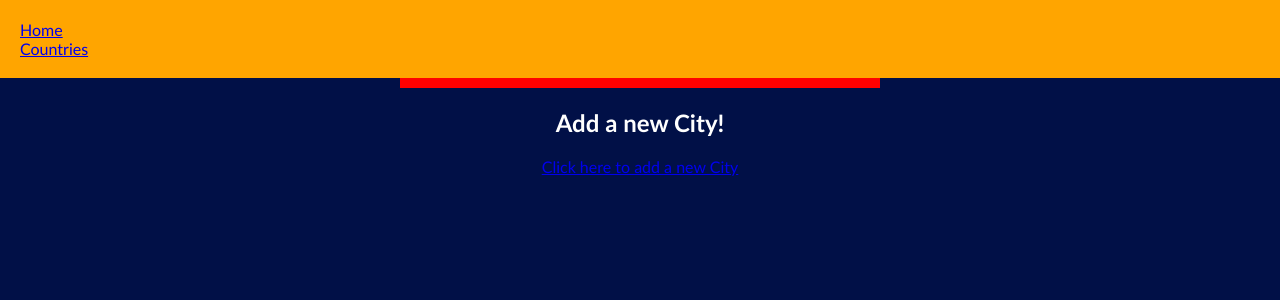
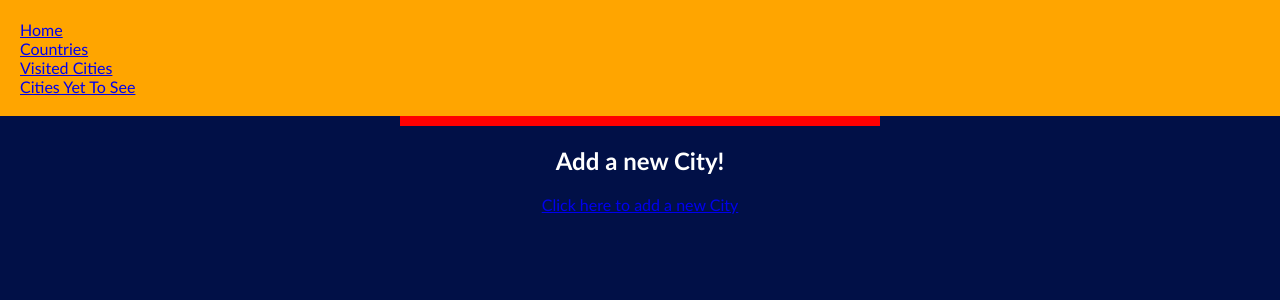
Before and after one commit to Naefunn/Apps_around_the_World, a Flask app: page /countries/1/cities in a window 1280 px wide. Shown: the top 300 px of the page. Run offline with Flask 2, Linux system fonts and the light colour scheme; data that the repository does not hold is empty; some libraries are stand-ins or nearby versions.

Commit message:
delete city function fixed

```diff
--- a/controllers/city_controller.py
+++ b/controllers/city_controller.py
@@ -32,8 +32,19 @@ def create_city(id):
     return redirect(f'/countries/{id}/cities')
 
 
-@cities_blueprint.route("/countries/<id>/cities/delete", methods=['POST'])
+@cities_blueprint.route("/cities/<id>/delete", methods=['POST'])
 def delete_city(id):
     city = city_repository.select(id)
-    city_repository.delete(city)
-    return redirect(f'/countries/{id}/cities')
+    city_repository.delete(city.id)
+    return redirect(f'/countries')
+
+@cities_blueprint.route('/cities/visited')
+def show_visited_cities():
+    cities = city_repository.show_visited()
+    return render_template('cities/visited.html', all_cities = cities)
+
+
+@cities_blueprint.route('/cities/notvisited')
+def show_not_visited_cities():
+    cities = city_repository.show_not_visited()
+    return render_template('cities/notvisited.html', all_cities = cities)
--- a/repositories/city_repository.py
+++ b/repositories/city_repository.py
@@ -17,14 +17,14 @@ def select_by_country(country_id):
 
 
 def select(id):
-    cities = []
+    city = None
     sql = "SELECT * FROM cities WHERE id = %s"
     values = [id]
     results = run_sql(sql, values)
-    for row in results:
-        city = City(row['name'], row['description'], row['country_id'], row['visited'], row['id'] )
-        cities.append(city)
-    return cities
+    if results:
+        result = results[0]
+        city = City(result['name'], result['description'], result['country_id'], result['visited'], result['id'] )
+    return city
 
 
 def save(city):
@@ -39,3 +39,21 @@ def delete(id):
     sql = "DELETE  FROM cities WHERE id = %s"
     values = [id]
     run_sql(sql, values)
+
+def show_visited():
+    cities = []
+    sql = "SELECT * FROM cities WHERE visited = true"
+    results = run_sql(sql)
+    for row in results:
+        city = City(row['name'], row['description'], row['visited'], row['id'] )
+        cities.append(city)
+    return cities
+
+def show_not_visited():
+    cities = []
+    sql = "SELECT * FROM cities WHERE visited = false"
+    results = run_sql(sql)
+    for row in results:
+        city = City(row['name'], row['description'], row['visited'], row['id'] )
+        cities.append(city)
+    return cities
--- a/templates/cities/index.html
+++ b/templates/cities/index.html
@@ -4,6 +4,8 @@
     <ul class="menu">
         <li><a href="/">Home </a></li>
         <li><a href="/countries">Countries </a></li>
+        <li><a href="/cities/visited">Visited Cities</a></li>
+        <li><a href="/cities/notvisited">Cities Yet To See</a></li>
     </ul>
 </nav>
 
@@ -13,7 +15,7 @@
     {% for city in all_cities  %}
         <h2>{{ city.name }}</h2>
         <p>{{ city.description }}</p>
-        <form class="delete-form" action="/countries/{{countries.id}}/cities/delete" method="POST">
+        <form class="delete-form" action="/cities/{{city.id}}/delete" method="POST">
             <button class="button" value="Delete">Delete</button>
         </form>
     {% endfor %}
```
Also changed, not shown: templates/cities/notvisited.html (+22 -0 lines), templates/cities/visited.html (+22 -0 lines).
